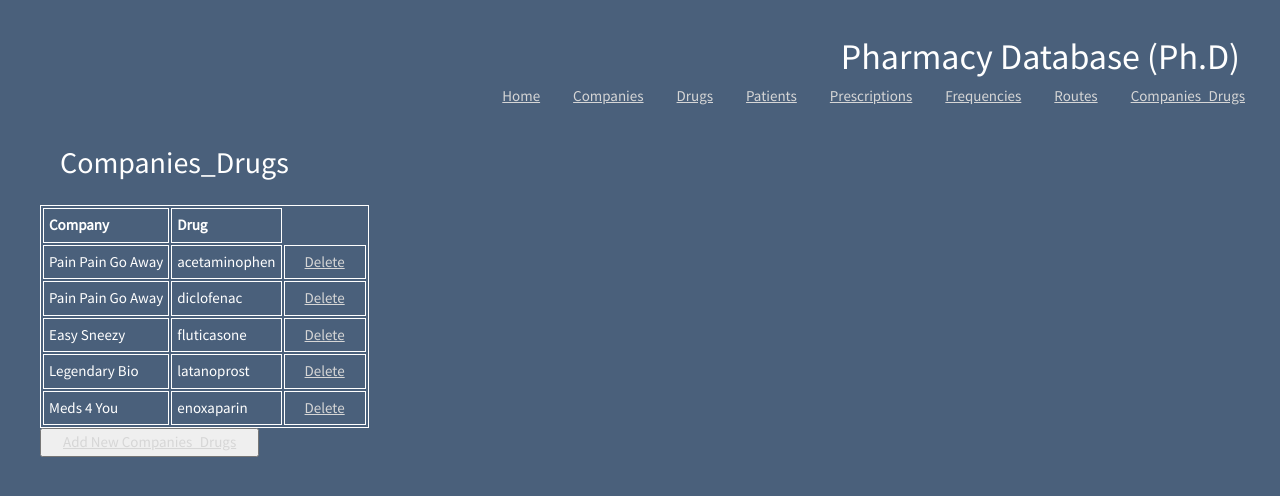
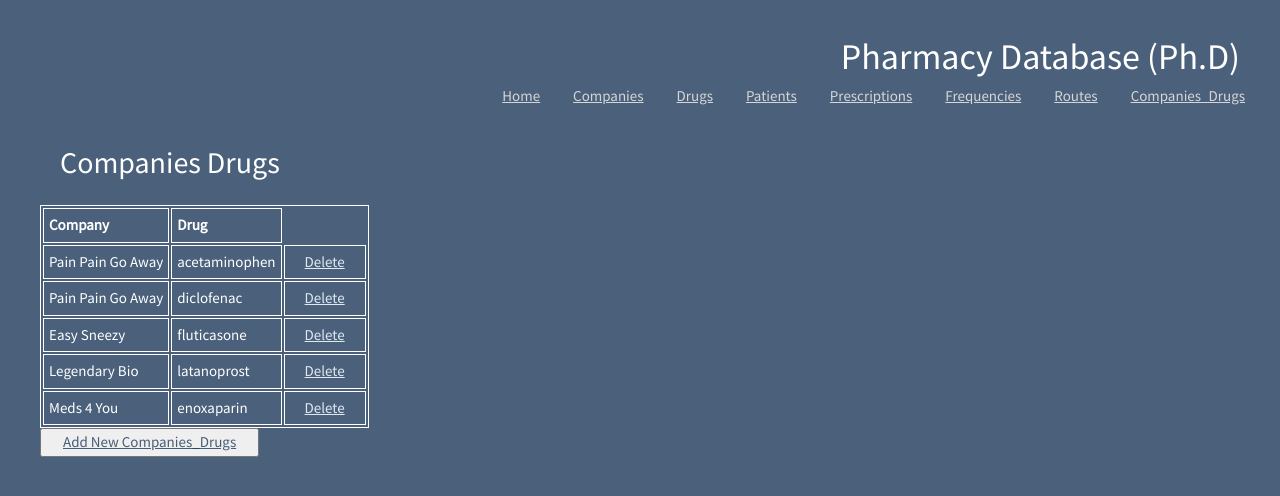
Before and after one commit to ernielum/cs340_project, a Flask app: page /companies_drugs.j2 in a window 1280 px wide. Shown: the top 496 px of the page. Run offline with Flask 3, Linux system fonts and the light colour scheme; some libraries are stand-ins or nearby versions.

Commit message:
Updated buttons for clarity, removed _ from header

```diff
--- a/static/main.css
+++ b/static/main.css
@@ -103,13 +103,20 @@ table, th, td{
 }
 
 a {
-    color: var(--light_blue);
+    color: var(--not_white);
     margin: 5px;
     padding: 10px;
     position: center;
 }
 a:hover {
     color: rgba(255, 255, 255, 0.875);
+}
+
+.btn a, button a{
+  color: var(--dark_blue);
+  margin: 5px;
+  padding: 10px;
+  position: center;
 }
 
 /* Columns */
--- a/templates/companies_drugs.j2
+++ b/templates/companies_drugs.j2
@@ -60,7 +60,7 @@
         <a href="companies_drugs.j2">Companies_Drugs</a>
     </nav>
     <main>
-        <h2>Companies_Drugs</h2>
+        <h2>Companies Drugs</h2>
         <section id="browse">
             <table border="1" cellpadding="5">
                 <tr>
```
